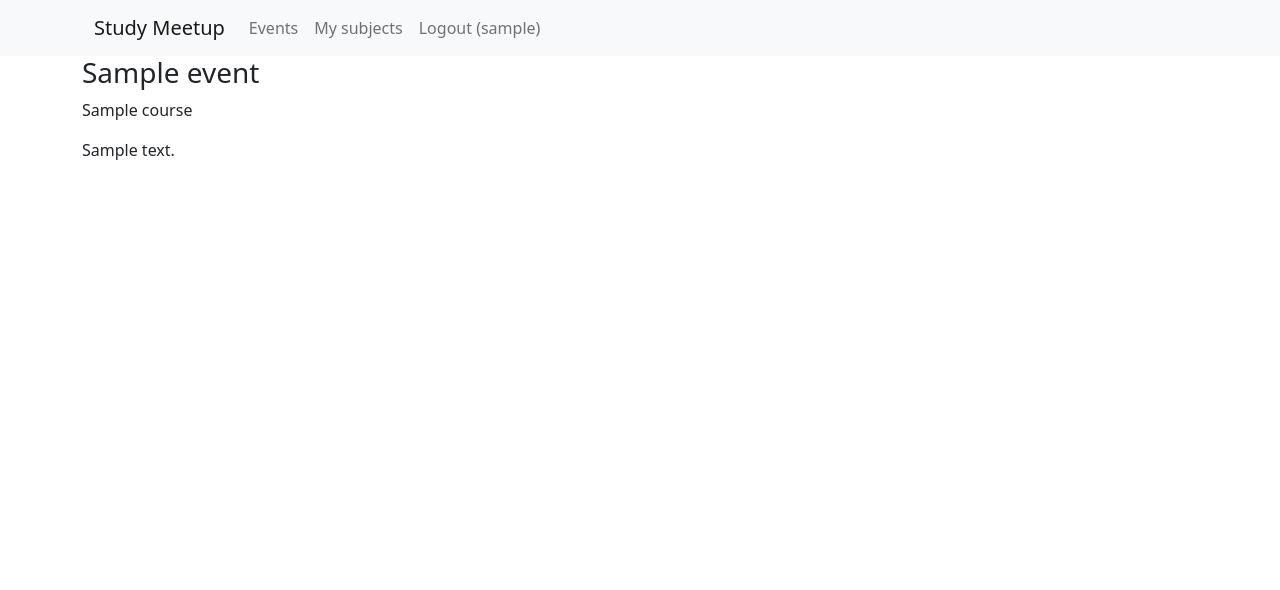
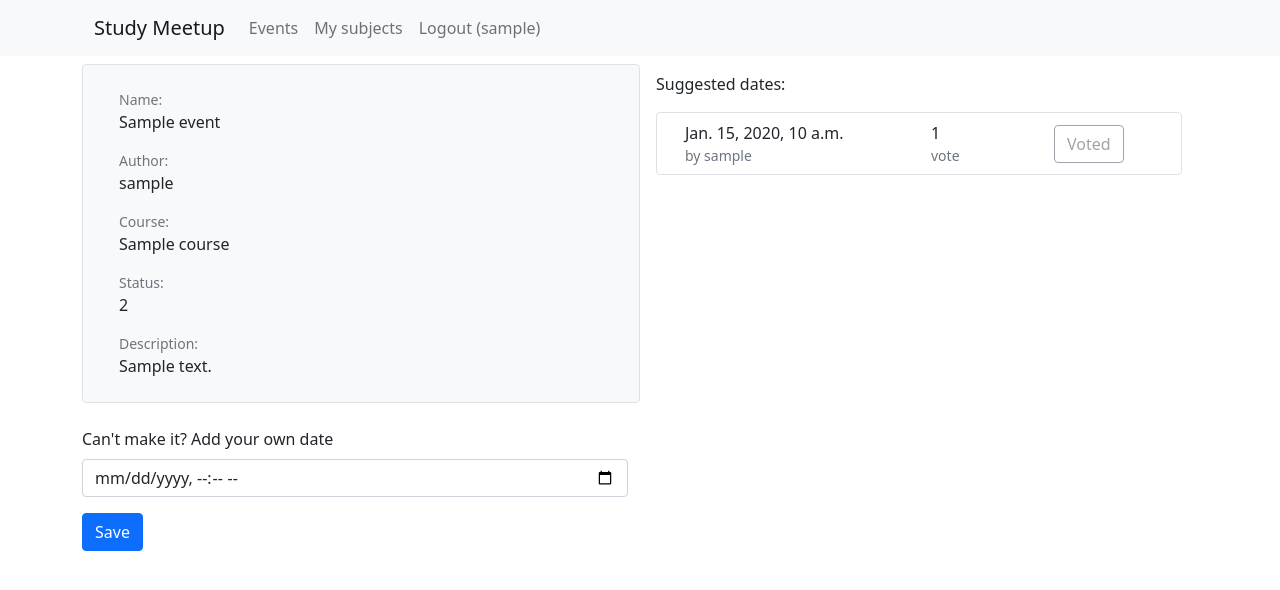
Before and after one commit to BlazejNowicki/study-meetup, a Django app: page /event/1/ in a window 1280 px wide. Shown: the top 590 px of the page. Run offline with Django 4.2, Linux system fonts and the light colour scheme; a user stored in the database is signed in; tables that the repository leaves empty hold one stand-in row (values such as "Sample post").

Commit message:
details/list view, propositions, voting

```diff
--- a/event/templates/event/event_detail.html
+++ b/event/templates/event/event_detail.html
@@ -3,9 +3,74 @@
 {% block title %}Event detail | {{ block.super }}{% endblock %}
 
 {% block content %}
-    <section id="event-create">
-        <h3>{{ event.name }}</h3>
-        <p>{{ event.course }}</p>
-        <p>{{ event.description }}</p>
-    </section>
+    <div class="container-md">
+        <div class="row">
+        <div class="col-12 col-md-6 d-flex flex-column my-2 py-3 border bg-light rounded text-dark">
+            <div class="container-fluid my-2">
+                <div class="small text-secondary">Name:</div>
+                <div class="big">{{event.name}}</div>
+            </div>
+            <div class="container-fluid my-2">
+                <div class="small text-secondary">Author:</div>
+                <div> {{ event.author }}</div>
+            </div>
+            <div class="container-fluid my-2">
+                <div class="small text-secondary">Course:</div>
+                <div> {{ event.course }}</div>
+            </div>
+            <div class="container-fluid my-2">
+                <div class="small text-secondary">Status:</div>
+                <div> {{ event.status }}</div>
+            </div>
+            <div class="container-fluid my-2">
+                <div class="small text-secondary">Description:</div>
+                <div> {{ event.description }}</div>
+            </div>
+        </div>
+        <div class="col-12 col-md-6 p-0 container-fluid">
+            <form method="POST">
+                {% csrf_token %}
+                <div class="m-3">Suggested dates:</div>
+                {% for proposition in propositions %}
+                    <div class="mx-md-3 my-2 p-2 border rounded">
+                        <div class="row mx-2">
+                            <div class="col-12 col-md-6">
+                                <div>{{proposition.datetime}}</div>
+                                <div class="text-secondary small">by {{proposition.author}}</div>
+                            </div>
+                            <div class="col-12 col-md-3">
+                                <div>{{proposition.votes}}</div>
+                                {% if proposition.votes == 1 %}
+                                    <div class="text-secondary small">vote</div>
+                                {% else %}
+                                    <div class="text-secondary small">votes</div>
+                                {% endif %}
+                            </div>
+                            <div class="col-12 col-md-3 d-flex align-items-center">
+                                {% if proposition.voted %}
+                                    <button class="btn btn-outline-secondary disabled" name="vote" value="{{proposition.id}}">Voted</button>
+                                {% else %}
+                                    <button class="btn btn-outline-primary" name="vote" value="{{proposition.id}}">Vote</button>
+                                {% endif %}
+                            </div>
+                        </div>
+
+                    </div>
+                {% endfor %}
+            </form>
+        </div>
+        <div class="row">
+            <div class="col-12 col-md-6 p-2 p-md-0">
+                <form method="POST">
+                    {% csrf_token %}
+                    <div class="my-3">
+                        <label class="form-label">Can't make it? Add your own date</label>
+                        <input class="form-control" type="datetime-local" name="date"/>
+                    </div>
+                    <button class="btn btn-primary">Save</button>
+                </form>
+            </div>
+        </div>
+    </div>
+
 {% endblock %}
--- a/event/views.py
+++ b/event/views.py
@@ -1,12 +1,16 @@
+from datetime import datetime
+from django.forms import DateTimeField
 from django.shortcuts import render, redirect
 from django.contrib import messages
 from django.utils.translation import gettext as _
 from django.shortcuts import get_object_or_404
+from django.db.models import Count
+from django.utils.timezone import now
 
 from catalog.models import Follower
 
 from .forms import EventForm
-from .models import Event
+from .models import Event, Proposition, PropositionVote
 
 
 def event_list(request):
@@ -20,8 +24,42 @@ def event_list(request):
 
 
 def event_detail(request, pk):
+    if not request.user.is_authenticated:
+        redirect("/user/")
+
     event = get_object_or_404(Event, pk=pk)
-    return render(request, 'event/event_detail.html', {'event': event})
+
+    if request.method == "POST":
+        if 'vote' in dict(request.POST):
+            proposition_id = int(request.POST['vote'])
+            proposition_vote = PropositionVote.objects.filter(author=request.user, proposition_id=proposition_id)
+            if not proposition_vote.exists():
+                PropositionVote(proposition=list(Proposition.objects.filter(id=proposition_id))[0],
+                                author=request.user,
+                                datetime=now).save()
+
+        if 'date' in dict(request.POST):
+            # print(request.POST['date'])
+            dt = datetime.strptime(request.POST['date'], '%Y-%m-%dT%H:%M')
+            Proposition(author=request.user,
+                        event=event,
+                        datetime=dt).save()
+
+    propositions = list(Proposition.objects.filter(event=event))
+    votes = PropositionVote.objects.values('proposition').annotate(total=Count('proposition')).order_by('proposition')
+
+    votes_as_dict = {}
+    for vote in votes:
+        votes_as_dict[vote['proposition']] = vote['total']
+
+    for prop in propositions:
+        if prop.id in votes_as_dict.keys():
+            prop.votes = votes_as_dict[prop.id]
+            prop.voted = PropositionVote.objects.filter(author=request.user, proposition_id=prop.id).exists()
+        else:
+            prop.votes = 0
+            prop.voted = False
+    return render(request, 'event/event_detail.html', {'event': event, 'propositions': propositions})
 
 
 def event_create(request):
@@ -32,5 +70,4 @@ def event_create(request):
             return redirect('event:list')
     else:
         form = EventForm()
-
     return render(request, 'event/event_create.html', {'form': form})
```
Also changed, not shown: event/templates/event/event_list.html (+8 -1 lines).
